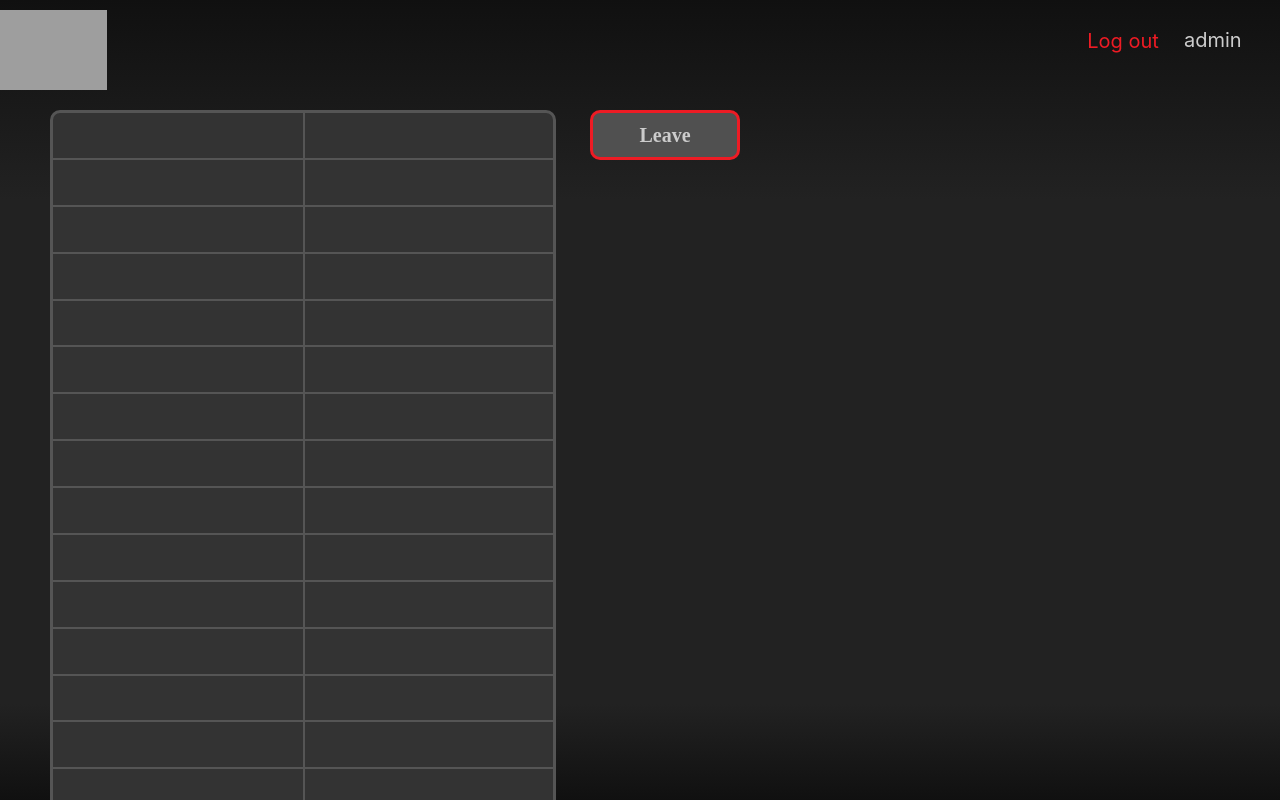
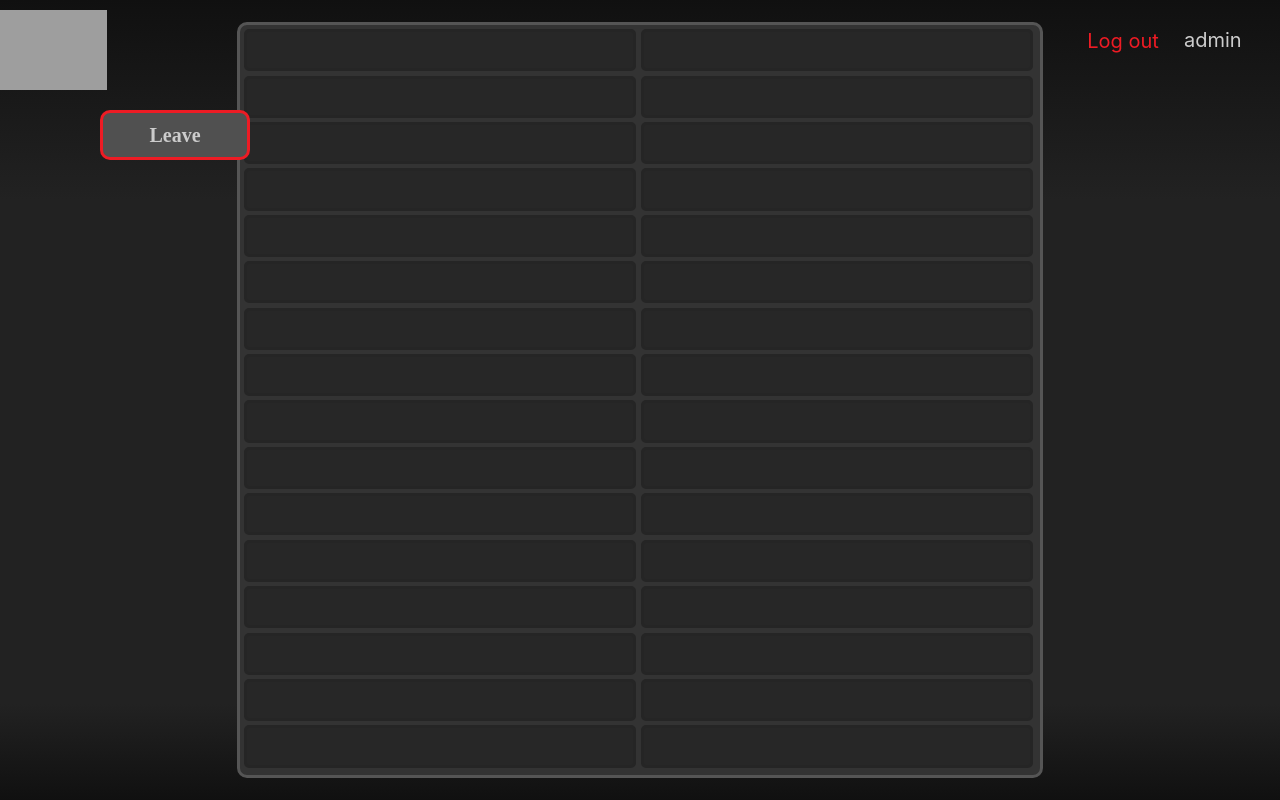
Before and after one commit to TalBenZvi/AnarchyChess, a React (Create React App) app: page /lobby/1 in a window 1280 px wide. Built offline with nearby package versions, Linux system fonts and the light colour scheme; grey boxes are pictures that could not be loaded.

Commit message:
updated player list component and added menu

```diff
--- a/src/bots/base_bot.ts
+++ b/src/bots/base_bot.ts
@@ -5,7 +5,7 @@ import {
   ClientEventInfo,
 } from "../client_side/client_flow_engine";
 import { Move, Square, Piece, Position } from "../game_flow_util/game_elements";
-import { User } from "../database/database_util";
+import { Lobby, User } from "../database/database_util";
 import { OptionalConnectionCallbacks } from "../game_flow_util/communication";
 import { PlayerList } from "../game_flow_util/player_list";
 
@@ -19,12 +19,12 @@ export class BaseBot implements ClientFlowEngineObserver {
 
   // returns whether or not the connection was successfull
   attemptToConnect(
-    gameID: string,
+    lobby: Lobby,
     serverIndex: number,
     optionalConnectionCallbacks: OptionalConnectionCallbacks
   ) {
     this.clientFlowEngine.attemptToConnect(
-      gameID,
+      lobby,
       serverIndex,
       optionalConnectionCallbacks
     );
--- a/src/components/lobby_list.tsx
+++ b/src/components/lobby_list.tsx
@@ -52,7 +52,7 @@ class LobbyList extends React.Component<LobbyListProps, LobbyListState> {
   };
 
   private joinLobby = (lobby: Lobby) => {
-    Authentication.joinLobby(lobby.id, (status: LobbyJoiningStatus) => {
+    Authentication.joinLobby(lobby, (status: LobbyJoiningStatus) => {
       switch (status) {
         case LobbyJoiningStatus.success:
           {
--- a/src/components/player_list_component.tsx
+++ b/src/components/player_list_component.tsx
@@ -1,36 +1,63 @@
 import * as React from "react";
 
-import {
-  ClientFlowEngine,
-  ClientFlowEngineObserver,
-  ClientEventType,
-  ClientEventInfo,
-} from "../client_side/client_flow_engine";
 import { Authentication } from "../database/authentication";
 import { User } from "../database/database_util";
-import { NUM_OF_PLAYERS } from "../game_flow_util/game_elements";
+import { NUM_OF_PLAYERS, PieceColor } from "../game_flow_util/game_elements";
 import { PlayerList } from "../game_flow_util/player_list";
+
+import menuIcon from "../assets/page_design/menu_icon.png";
+
+const TILE_COLORS: Map<PieceColor, string> = new Map([
+  [null as any, "#272727"],
+  [PieceColor.white, "#bbbbbb"],
+  [PieceColor.black, "#151515"],
+]);
+
+const TILE_FONT_COLORS: Map<PieceColor, string> = new Map([
+  [null as any, "#ccc"],
+  [PieceColor.white, "#111111"],
+  [PieceColor.black, "#ccc"],
+]);
+
+const TILE_BORDER_COLORS: Map<PieceColor, string> = new Map([
+  [null as any, "#252525"],
+  [PieceColor.white, "#9f9f9f"],
+  [PieceColor.black, "#111111"],
+]);
+
+const KICK_MENU_TITLE: string = "Kick";
+const CHANGE_TEAM_MENU_TITLE: string = "Change Team";
 
 interface PlayerListProps {
   width: number;
   height: number;
   playerList: PlayerList;
+  isHost: boolean;
 }
 
-interface PlayerListState {}
+interface PlayerListState {
+  openMenuIndex: number;
+}
 
 class PlayerListComponent extends React.Component<
   PlayerListProps,
   PlayerListState
 > {
-  state = {};
+  state = {
+    openMenuIndex: null as any,
+  };
 
   private tileList(
+    isLeftColumn: boolean,
     players: User[],
     tileWidth: number,
     tileHeight: number,
-    fontSize: number
+    tileMargin: number,
+    fontSize: number,
+    color: PieceColor
   ) {
+    let { openMenuIndex } = this.state;
+    let openMenuButtonSize = tileHeight * 0.6;
     return (
       <ul
         className="no-bullets"
@@ -41,16 +68,23 @@ class PlayerListComponent extends React.Component<
       >
         {players.slice(0, NUM_OF_PLAYERS / 2).map((player: User, i: number) => (
           <li key={Math.random()}>
+            {/* tile */}
             <div
               style={{
-                boxSizing: "border-box",
+                position: "relative",
                 height: tileHeight,
                 width: tileWidth,
+                marginTop: tileMargin,
+                marginBottom: tileMargin,
+                marginLeft: tileMargin,
+                paddingLeft: tileMargin * 2,
+                boxSizing: "border-box",
+                zIndex: 1,
+                background: TILE_COLORS.get(color),
+                border: `3px solid ${TILE_BORDER_COLORS.get(color)}`,
+                borderRadius: "5px",
+                color: TILE_FONT_COLORS.get(color),
                 lineHeight: `${tileHeight}px`,
-                paddingLeft: tileWidth * 0.05,
-                color: "#ccc",
-                borderBottom:
-                  i === NUM_OF_PLAYERS / 2 - 1 ? "" : "2px solid #555",
                 fontSize: fontSize,
                 fontWeight:
                   player != null &&
@@ -60,6 +94,51 @@ class PlayerListComponent extends React.Component<
               }}
             >
               {player == null ? "" : player.username}
+              {/* open menu button */}
+              {this.props.isHost && player != null ? (
+                <div>
+                  <button
+                    className="small-button"
+                    style={{
+                      position: "absolute",
+                      right: "5%",
+                      top: "50%",
+                      transform: "translate(50%,-50%)",
+                      zIndex: 2,
+                      width: openMenuButtonSize,
+                      height: openMenuButtonSize,
+                    }}
+                    onClick={() => {
+                      if (
+                        (isLeftColumn && openMenuIndex === i) ||
+                        (!isLeftColumn &&
+                          openMenuIndex === i + NUM_OF_PLAYERS / 2)
+                      ) {
+                        this.setState({ openMenuIndex: null as any });
+                      } else {
+                        this.setState({
+                          openMenuIndex: isLeftColumn
+                            ? i
+                            : i + NUM_OF_PLAYERS / 2,
+                        });
+                      }
+                    }}
+                  >
+                    <img
+                      src={menuIcon}
+                      style={{
+                        position: "fixed",
+                        transform: "translate(-50%, -50%)",
+                        width: openMenuButtonSize * 0.7,
+                        height: openMenuButtonSize * 0.7,
+                        filter: "contrast(0.5) brightness(3)",
+                      }}
+                    />
+                  </button>
+                </div>
+              ) : (
+                <div />
+              )}
             </div>
           </li>
         ))}
@@ -69,60 +148,164 @@ class PlayerListComponent extends React.Component<
 
   render() {
     let { width, height, playerList } = this.props;
-    let tileWidth: number = width / 2;
-    let tileHeight: number = (height / NUM_OF_PLAYERS) * 2;
-    let verticalLineHeight: number = height;
-    let verticalLineMargin: number = 0;
+    let { openMenuIndex } = this.state;
+
+    let tileAreaHeight: number = height / (NUM_OF_PLAYERS / 2);
+    let tileAreaWidth: number = width / 2;
+    let tileHeight: number = tileAreaHeight * 0.9;
+    let tileMargin = tileHeight * 0.1;
+    let tileWidth: number = tileAreaWidth - tileMargin * 2;
+
     let fontSize: number = tileHeight * 0.4;
-    let connectedPlayers =
-      playerList == null ? [] : playerList.getConnectedUsers();
-    let players: User[] = [
+
+    let areTeamsPrearranged: boolean =
+      playerList != null && playerList.areTeamsPrearranged;
+
+    let leftColumnPlayers: User[];
+    let rightColumnPlayers: User[];
+    if (playerList == null) {
+      leftColumnPlayers = [...Array(NUM_OF_PLAYERS / 2)].fill(null);
+      rightColumnPlayers = [...Array(NUM_OF_PLAYERS / 2)].fill(null);
+    } else if (areTeamsPrearranged) {
+      let whiteTeamPlayers: User[] = playerList.getUsersByAssignedColor(
+        PieceColor.white
+      );
+      let blackTeamPlayers: User[] = playerList.getUsersByAssignedColor(
+        PieceColor.black
+      );
+      leftColumnPlayers = [
+        ...whiteTeamPlayers,
+        ...Array(NUM_OF_PLAYERS / 2 - whiteTeamPlayers.length).fill(null),
+      ];
+      rightColumnPlayers = [
+        ...blackTeamPlayers,
+        ...Array(NUM_OF_PLAYERS / 2 - blackTeamPlayers.length).fill(null),
+      ];
+    } else {
+      let connectedPlayers: User[] = playerList.getConnectedUsers();
+      let players = [
         ...connectedPlayers,
         ...Array(NUM_OF_PLAYERS - connectedPlayers.length).fill(null),
       ];
+      leftColumnPlayers = players.slice(0, NUM_OF_PLAYERS / 2);
+      rightColumnPlayers = players.slice(NUM_OF_PLAYERS / 2);
+    }
+
+    let menuButtonWidth: number = tileWidth * 0.3;
+    let menuButtonHeight: number = tileHeight * 0.7;
+    let openMenuPlayer: User = null as any;
+    let menuOptions: string[] = [];
+    if (openMenuIndex != null) {
+      if (openMenuIndex < NUM_OF_PLAYERS / 2) {
+        openMenuPlayer = leftColumnPlayers[openMenuIndex];
+      } else {
+        openMenuPlayer = rightColumnPlayers[openMenuIndex - NUM_OF_PLAYERS / 2];
+      }
+      if (openMenuPlayer != null) {
+        if (openMenuPlayer.id != Authentication.currentUser.id) {
+          menuOptions.push(KICK_MENU_TITLE);
+        }
+        if (areTeamsPrearranged) {
+          menuOptions.push(CHANGE_TEAM_MENU_TITLE);
+        }
+      }
+    }
+
     return (
       <div
         className="highlighted-area"
         style={{
-          position: "fixed",
-          zIndex: 0,
+          zIndex: 2,
           width: width,
           height: height,
-          border: "3px solid #555",
         }}
       >
         {/* left row */}
         {this.tileList(
-          players.slice(0, NUM_OF_PLAYERS / 2),
+          true,
+          leftColumnPlayers,
           tileWidth,
           tileHeight,
-          fontSize
+          tileMargin,
+          fontSize,
+          areTeamsPrearranged ? PieceColor.white : (null as any)
         )}
         {/* right row */}
         <div
           style={{
             position: "absolute",
-            left: tileWidth,
+            left: width / 2,
           }}
         >
           {this.tileList(
-            players.slice(NUM_OF_PLAYERS / 2),
+            false,
+            rightColumnPlayers,
             tileWidth,
             tileHeight,
-            fontSize
+            tileMargin,
+            fontSize,
+            areTeamsPrearranged ? PieceColor.black : (null as any)
           )}
         </div>
-        {/* horizontal line */}
+        {/* menu */}
+        {openMenuPlayer != null && menuOptions.length !== 0 ? (
           <div
             style={{
-            position: "relative",
-            left: tileWidth,
-            top: verticalLineMargin,
-            height: verticalLineHeight,
-            borderLeft: "2px solid #555",
+              position: "absolute",
+              left:
+                (Math.floor(openMenuIndex / (NUM_OF_PLAYERS / 2)) + 0.59) *
+                tileAreaWidth,
+              top:
+                ((openMenuIndex % (NUM_OF_PLAYERS / 2)) + 0.3) * tileAreaHeight,
+              width: menuButtonWidth,
+              height: menuButtonHeight * menuOptions.length,
               zIndex: 2,
+              background: "#222222",
+              border: "1px solid #aaa",
+              borderRadius: 5,
             }}
-        />
+          >
+            <ul className="no-bullets">
+              {menuOptions.map((option: string, i: number) => (
+                <li key={Math.random()}>
+                  <button
+                    className="clear-button"
+                    style={{
+                      width: menuButtonWidth,
+                      height: menuButtonHeight,
+                      textAlign: "center",
+                    }}
+                    onClick={() => {
+                      switch (option) {
+                        case KICK_MENU_TITLE: {
+                          if (Authentication.serverFlowEngine != null) {
+                            Authentication.serverFlowEngine.kickPlayer(
+                              openMenuPlayer
+                            );
+                          }
+                          break;
+                        }
+                        case CHANGE_TEAM_MENU_TITLE: {
+                          if (Authentication.serverFlowEngine != null) {
+                            Authentication.serverFlowEngine.changePlayerTeam(
+                              openMenuPlayer
+                            );
+                          }
+                          break;
+                        }
+                      }
+                      this.setState({ openMenuIndex: null as any });
+                    }}
+                  >
+                    <div className="menu-option">{option}</div>
+                  </button>
+                </li>
+              ))}
+            </ul>
+          </div>
+        ) : (
+          <div />
+        )}
       </div>
     );
   }
--- a/src/pages/authenticated_home_page.tsx
+++ b/src/pages/authenticated_home_page.tsx
@@ -29,7 +29,7 @@ class AuthenticatedHomePage extends React.Component<
       return (
         <Redirect
           push
-          to={`/lobby/${Authentication.serverFlowEngine.gameID}`}
+          to={`/lobby/${Authentication.serverFlowEngine.lobby.id}`}
         />
       );
     }
--- a/src/pages/lobby_page.tsx
+++ b/src/pages/lobby_page.tsx
@@ -69,7 +69,7 @@ class LobbyPage
 
   private fillwithBots = async () => {
     this.setState({ isBotDialogOpen: false });
-    this.isGameStarting = true;
+    this.isGameStarting = false;
     let playerList = Authentication.serverFlowEngine.players;
     let numOfRequiredBots = playerList.filter(
       (player: User) => player == null
@@ -85,7 +85,7 @@ class LobbyPage
     for (let i = 0; i < NUM_OF_PLAYERS; i++) {
       if (playerList[i] == null) {
         bots[nextAvailableBotIndex].attemptToConnect(
-          Authentication.serverFlowEngine.gameID,
+          Authentication.serverFlowEngine.lobby,
           i,
           {
             onFailure: () => {
@@ -109,7 +109,7 @@ class LobbyPage
       playerList == null ? 0 : playerList.getConnectedUsers().length;
     let isHost: boolean =
       Authentication.serverFlowEngine != null &&
-      this.props.match.params.id === Authentication.serverFlowEngine.gameID;
+      this.props.match.params.id === Authentication.serverFlowEngine.lobby.id;
     return (
       <div className="background">
         <NavBar currentRoute={`/lobby/${this.props.match.params.id}`} />
@@ -117,14 +117,16 @@ class LobbyPage
         <div
           style={{
             position: "absolute",
-            top: 110,
-            left: 50,
+            left: "50%",
+            top: "50%",
+            transform: "translate(-50%, -50%)",
           }}
         >
           <PlayerListComponent
-            width={500}
+            width={800}
             height={750}
             playerList={playerList}
+            isHost={isHost}
           />
         </div>
         {/* leave / close lobby button */}
@@ -134,7 +136,7 @@ class LobbyPage
             position: "absolute",
             width: 150,
             height: 50,
-            left: 590,
+            left: 100,
             top: 110,
             fontSize: 20,
           }}
--- a/src/server_side/game_server.ts
+++ b/src/server_side/game_server.ts
@@ -78,6 +78,10 @@ export class GameServer {
     }
   }
 
+  disconnectFromUser(userIndex: number) {
+    this.clients[userIndex].close();
+  }
+
   destroyConenctions(): void {
     for (let serverPeer of this.serverPeers) {
       if (serverPeer != null) {
--- a/src/server_side/server_flow_engine.ts
+++ b/src/server_side/server_flow_engine.ts
@@ -32,7 +32,7 @@ const COOLDOWN_VARIANCE = 0.2;
 
 export class ServerFlowEngine implements ServerObserver {
   private gameServer: GameServer;
-  private _gameID: string = null as any;
+  private _lobby: Lobby = null as any;
   private playerList: PlayerList = null as any;
   private position: Position = new Position("server");
   private isGameRunning: boolean = false;
@@ -45,8 +45,8 @@ export class ServerFlowEngine implements ServerObserver {
     this.gameServer = new GameServer(this);
   }
 
-  get gameID(): string {
-    return this._gameID;
+  get lobby(): Lobby {
+    return this._lobby;
   }
 
   get players(): User[] {
@@ -54,7 +54,7 @@ export class ServerFlowEngine implements ServerObserver {
   }
 
   acceptConnections(lobby: Lobby): void {
-    this._gameID = lobby.id;
+    this._lobby = lobby;
     this.gameServer.acceptConnections(lobby.id);
     this.playerList = new PlayerList(lobby.areTeamsPrearranged);
   }
@@ -63,6 +63,20 @@ export class ServerFlowEngine implements ServerObserver {
     if (this.gameServer != null) {
       this.gameServer.destroyConenctions();
     }
+  }
+
+  kickPlayer(player: User): void {
+    let userIndex = this.playerList.indexOf(player);
+    if (userIndex != -1) {
+      this.playerList.removePlayerAtIndex(userIndex);
+      this.gameServer.disconnectFromUser(userIndex);
+      this.sendPlayerListUpdates();
+    }
+  }
+
+  changePlayerTeam(player: User) {
+    this.playerList.changePlayerTeam(player);
+    this.sendPlayerListUpdates();
   }
 
   startGame(): void {
@@ -212,8 +226,7 @@ export class ServerFlowEngine implements ServerObserver {
     }
   }
 
-  private handleConnection(userIndex: number, user: User) {
-    this.playerList.setPlayer(userIndex, user);
+  private sendPlayerListUpdates() {
     this.gameServer.broadcastEvent({
       index: null as any,
       type: EventType.playerListUpdate,
@@ -222,28 +235,21 @@ export class ServerFlowEngine implements ServerObserver {
       ]),
     });
     Authentication.updateLobbyMembers(
-      this._gameID,
+      this.lobby.id,
       this.playerList
         .getAllUsers()
         .map((user: User) => (user == null ? (null as any) : user.id))
     );
   }
 
+  private handleConnection(userIndex: number, user: User) {
+    this.playerList.setPlayer(userIndex, user);
+    this.sendPlayerListUpdates()
+  }
+
   private handleDisconnection(userIndex: number) {
-    this.playerList.removePlayer(userIndex);
-    this.gameServer.broadcastEvent({
-      index: null as any,
-      type: EventType.playerListUpdate,
-      info: new Map<EventInfo, string>([
-        [EventInfo.playerList, JSON.stringify(this.playerList)],
-      ]),
-    });
-    Authentication.updateLobbyMembers(
-      this._gameID,
-      this.playerList
-        .getAllUsers()
-        .map((user: User) => (user == null ? (null as any) : user.id))
-    );
+    this.playerList.removePlayerAtIndex(userIndex);
+    this.sendPlayerListUpdates();
   }
 
   private async handleRequest(
```
Also changed, not shown: src/App.css (+34 -0 lines), src/client_side/client_flow_engine.ts (+5 -3 lines), src/database/authentication.ts (+4 -4 lines), src/game_flow_util/player_list.ts (+40 -12 lines), src/assets/page_design/menu_icon.png (added). Lines whose indentation alone changed are shown as unchanged.
